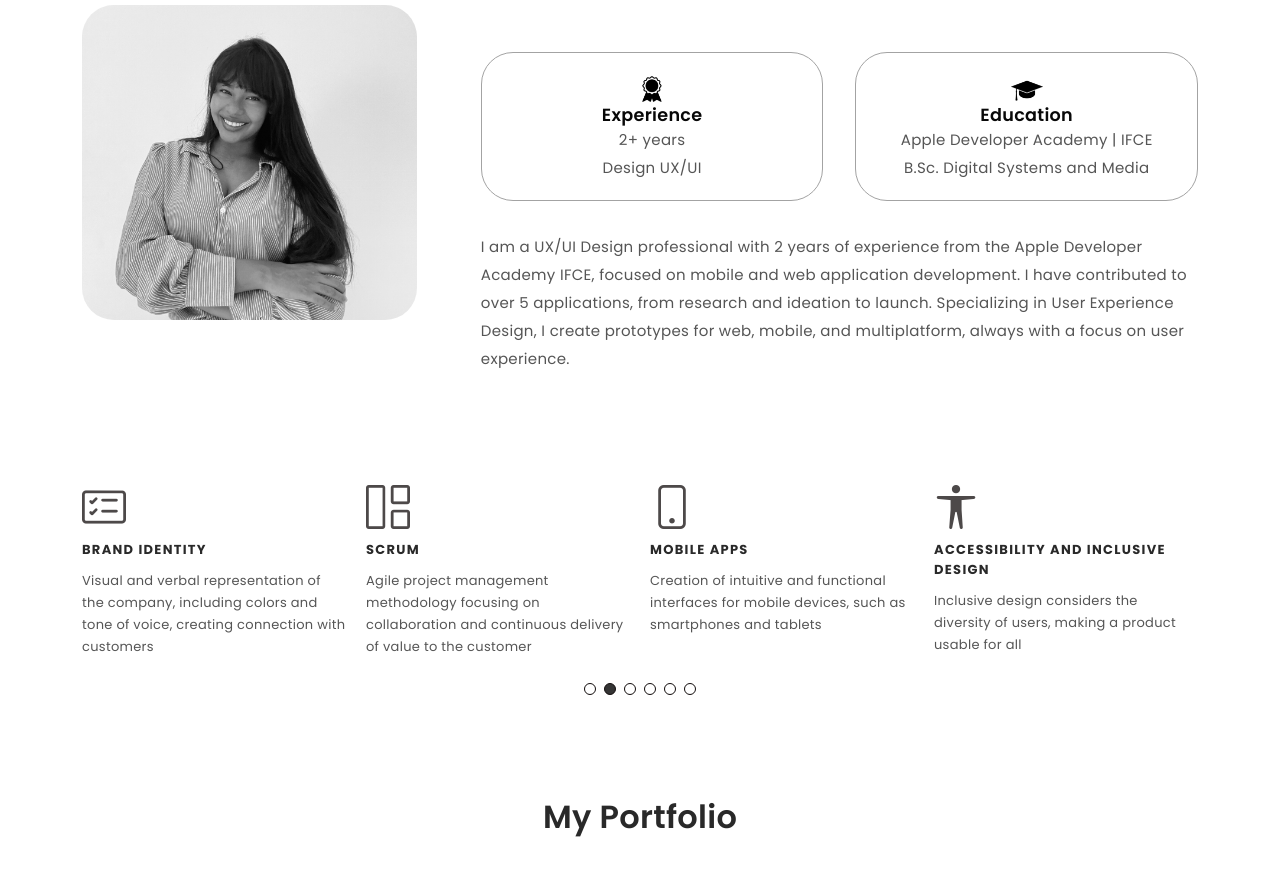
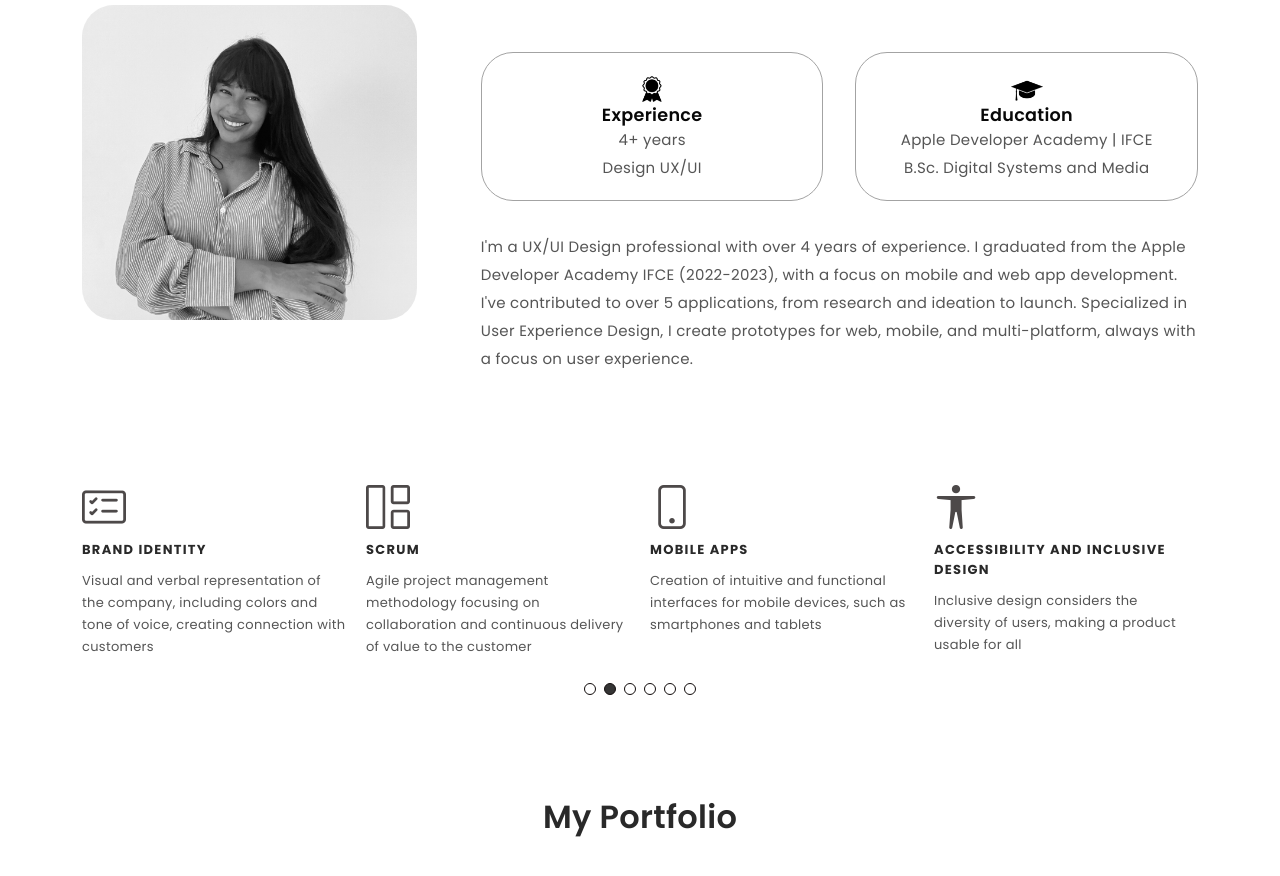
Before and after one commit to ThaysLunes/-en, a plain HTML site: page index.html in a window 1280 px wide. Shown: the part 1007-1883 px from the top of the page. Drawn offline with Linux system fonts and the light colour scheme; a web font is replaced by a local one.

Commit message:
version 2.0

```diff
--- a/index.html
+++ b/index.html
@@ -69,7 +69,7 @@
           <li><a href="#"><i class="bi bi-twitter"></i></a></li>-->
           <li><a href="https://www.linkedin.com/in/thays-maria"><i class="bi bi-linkedin"></i></a></li>
           <li><a href="https://github.com/ThaysLunes"><i class="bi bi-github"></i></a></li>
-          <li><a href="https://drive.google.com/file/d/1WHBuuKkmELhbD0LySeoXpGyBQ-bs7ORk/view"><i class="bi bi-file-earmark-person"></i></a></li>
+          <li><a href="https://drive.google.com/file/d/18sQcckZpLOxCADECsF6P5445bTh0Y-79/view"><i class="bi bi-file-earmark-person"></i></a></li>
 
         </ul>
       </div>
@@ -77,31 +77,6 @@
   </div><!-- End Hero -->
 
   <main id="main">
-
-    <!-- <div id="about" class="paddsection">
-      <div class="container">
-        <div class="row justify-content-between">
-
-          <div class="col-lg-4 ">
-            <div class="div-img-bg">
-              <div class="about-img">
-                <img src="assets/img/me.jpg" class="img-responsive" alt="me">
-              </div>
-            </div>
-          </div>
-
-          <div class="col-lg-7">
-            <div class="about-descr">
-
-              <p class="p-heading">im a ux /ui designer austin based who loves clean, simple & unique design. i also enjoy crafting brand identities, icons, & ilustration work. </p>
-              <p class="separator">To an English person, it will seem like simplified English, as a skeptical Cambridge friend of mine told me what Occidental is. The European languages are members of the same family.English person.</p>
-
-            </div>
-
-          </div>
-        </div>
-      </div>
-    </div> -->
 
 
     <section id="about">
@@ -117,7 +92,7 @@
         <div class="details-container">
           <img src="./assets/experience.png" alt="Experience icon" class="icon">
           <h3>Experience</h3>
-          <p>2+ years <br>Design UX/UI </p>
+          <p>4+ years <br>Design UX/UI </p>
         </div>
         <div class="details-container">
           <img src="./assets/education.png" alt="Education icon" class="icon">
@@ -127,11 +102,9 @@
       </div>
       <div class="text-container">
         <p>
-          I am a UX/UI Design professional with 2 years of experience from the Apple Developer Academy IFCE, focused
-           on mobile and web application development.
-           I have contributed to over 5 applications, from research and ideation to launch.
-          Specializing in User Experience Design, I create prototypes for web, mobile, and
-          multiplatform, always with a focus on user experience.
+          I'm a UX/UI Design professional with over 4 years of experience. I graduated from the Apple Developer Academy IFCE (2022-2023),
+          with a focus on mobile and web app development. I've contributed to over 5 applications, from research and ideation to launch.
+          Specialized in User Experience Design, I create prototypes for web, mobile, and multi-platform, always with a focus on user experience.
         </p>
       </div>
     </div>
```
